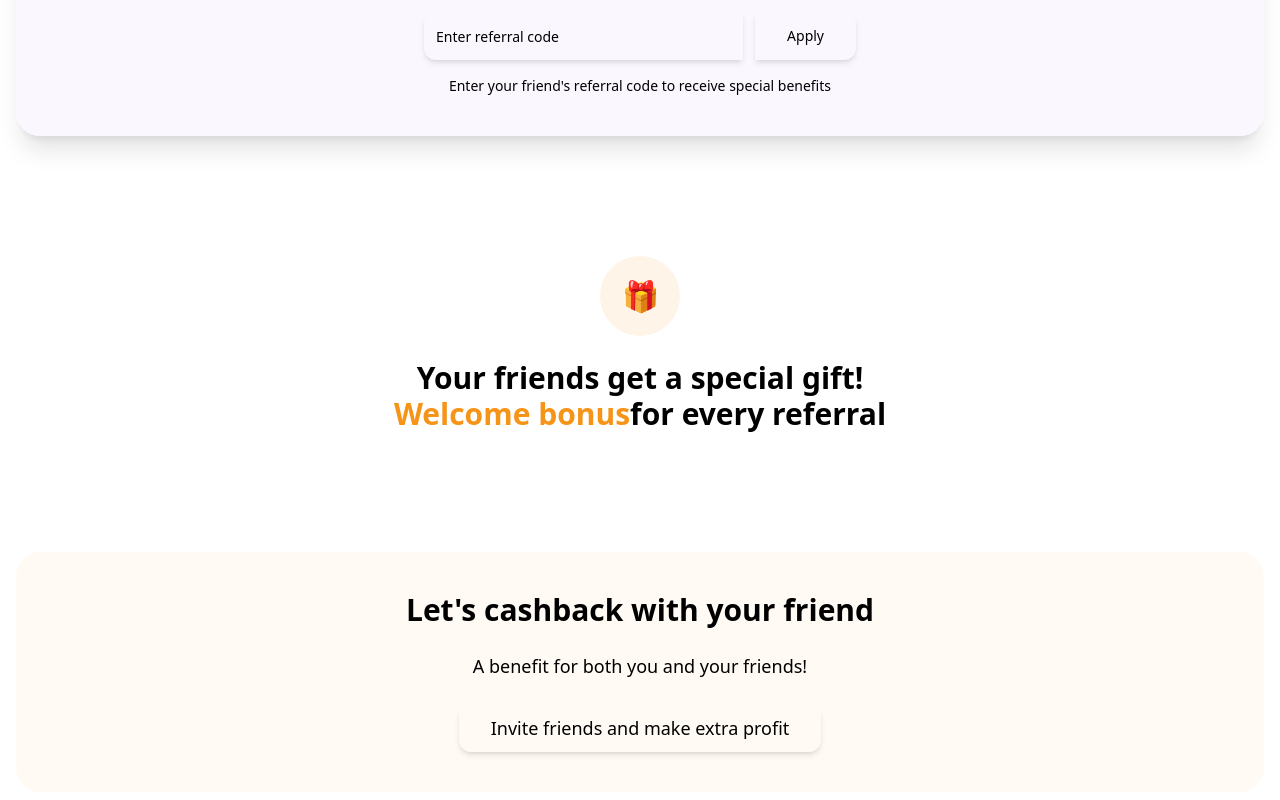
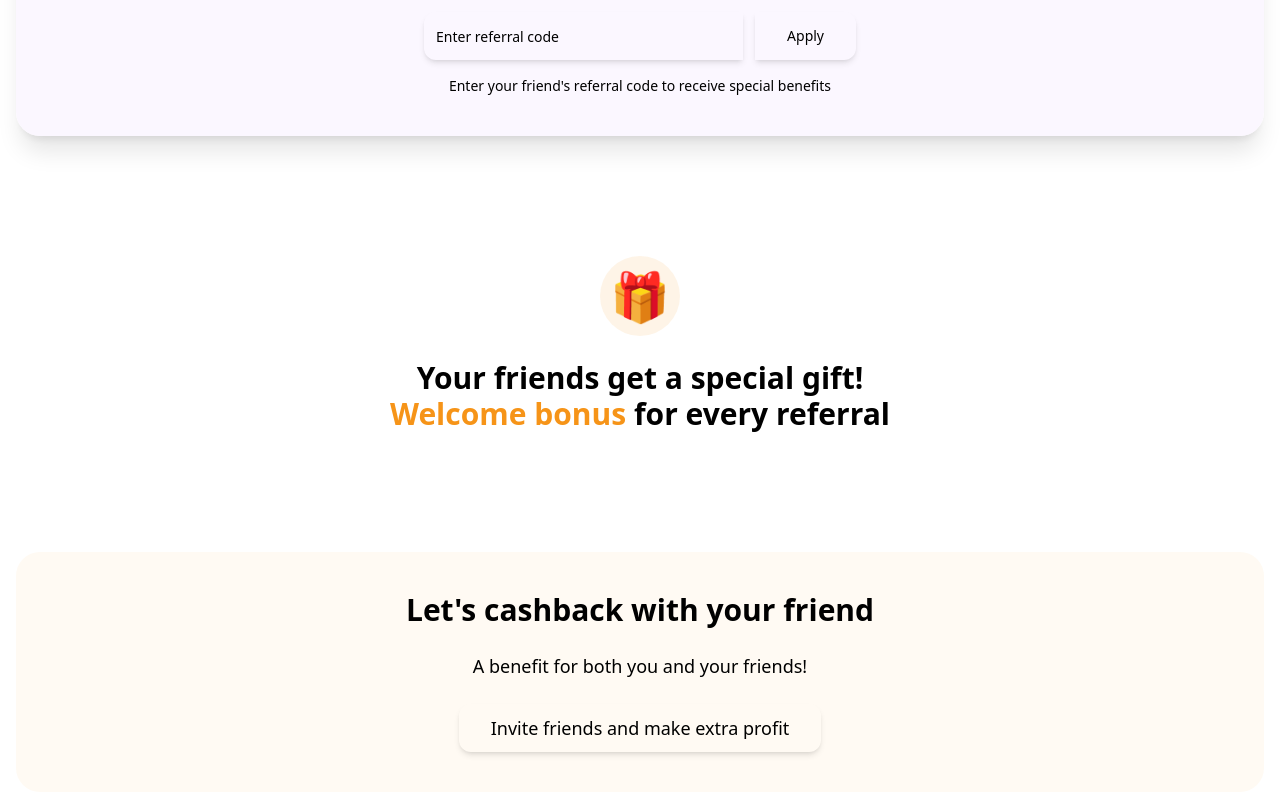
Before and after one commit to MuhammadAinurR/tetherMax-clone, a Next.js app: page /en/benefit/invitation-code in a window 1280 px wide. Shown: the part 1464-2264 px from the top of the page. Built offline with nearby package versions, Linux system fonts and the light colour scheme; no server answers.

Commit message:
feat: improvement

```diff
--- a/src/app/[locale]/benefit/invitation-code/page.js
+++ b/src/app/[locale]/benefit/invitation-code/page.js
@@ -214,14 +214,14 @@
 
           <section className="space-y-6 bg-white/50 backdrop-blur rounded-3xl p-10">
             <div className="w-20 h-20 mx-auto bg-primary-1/10 rounded-full flex items-center justify-center">
-              <span className="text-3xl">🎁</span>
+              <span className="text-3xl md:text-5xl">🎁</span>
             </div>
             <h2 className="text-2xl md:text-3xl font-bold leading-tight">
               {t('giftSection.title.prefix')}
               <br />
               <span className="text-primary-1">
                 {t('giftSection.title.highlight')}
-              </span>
+              </span>{' '}
               {t('giftSection.title.suffix')}
             </h2>
           </section>
```
